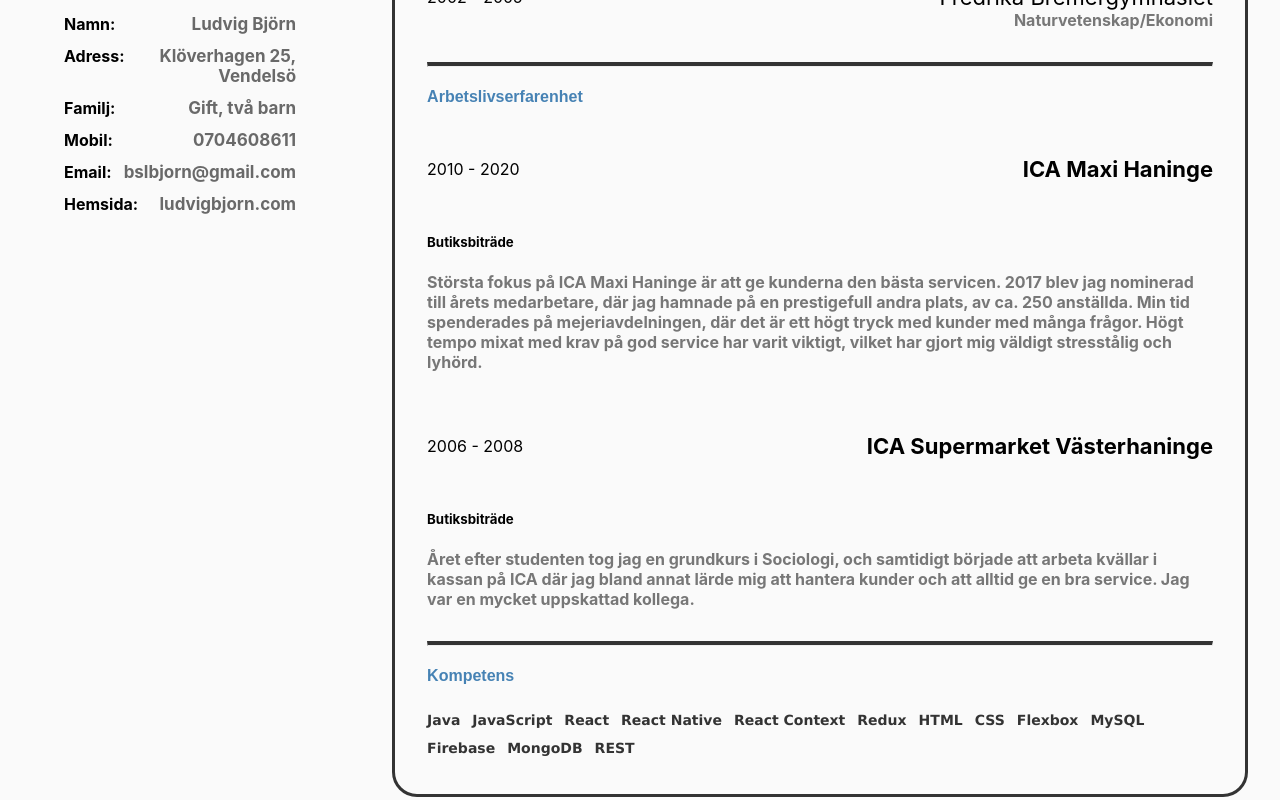
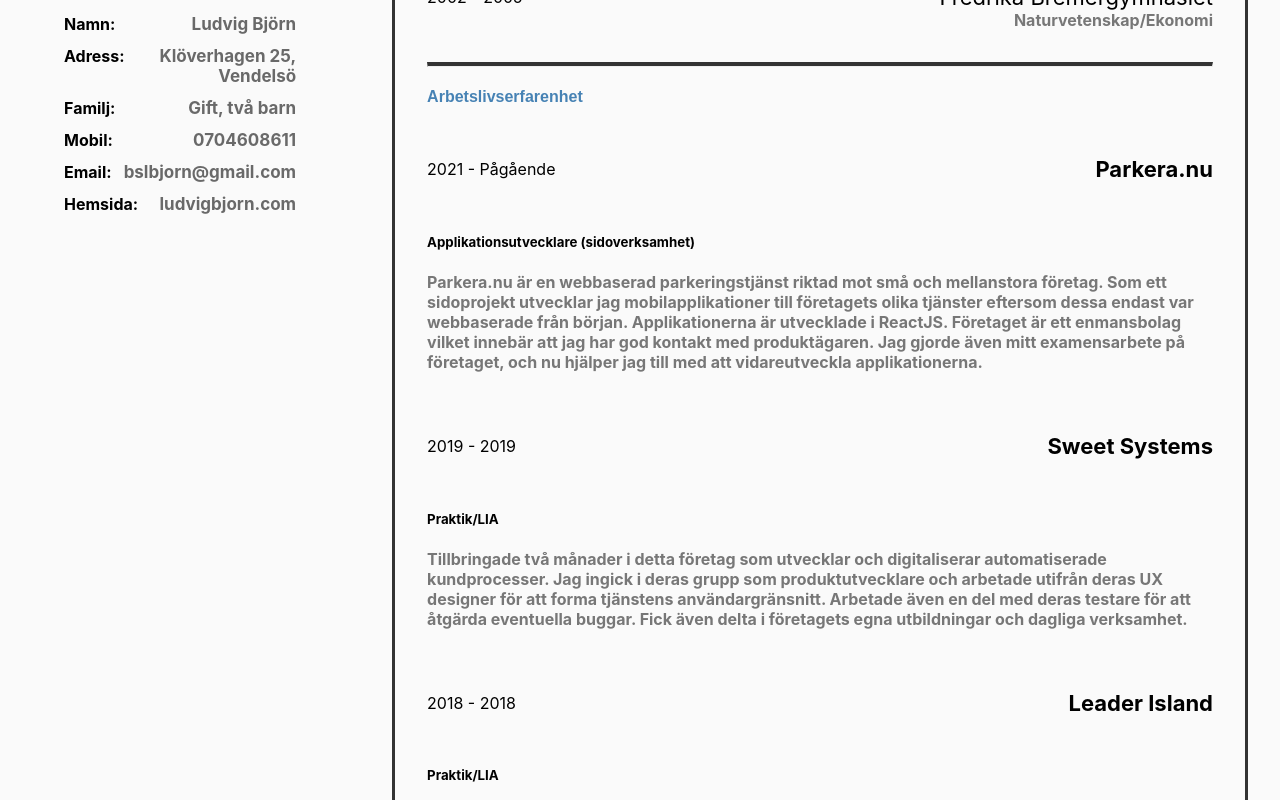
Before and after one commit to Ludde86/my-portfolio-site, a React (Create React App) app: page /resume in a window 1280 px wide. Shown: the part 300-1100 px from the top of the page. Built offline with nearby package versions, Linux system fonts and the light colour scheme.

Commit message:
add new experience

```diff
--- a/src/components/navbar/index.js
+++ b/src/components/navbar/index.js
@@ -18,9 +18,11 @@
 						<Link className="link" to="/projects">
 							<text className="link-text">Projekt</text>
 						</Link>
-						<Link className="link" to="/dictionary">
+						{/*
+							<Link className="link" to="/dictionary">
 							<text className="link-text">Ordlista</text>
-						</Link>
+							</Link>
+						*/}
 					</div>
 					<div className="navbar-border" />
 				</div>
--- a/src/components/navbar/navbar.css
+++ b/src/components/navbar/navbar.css
@@ -41,7 +41,7 @@
 }
 
 .navbar-border {
-	width: 355px;
+	width: 260px;
 	border-bottom: 3px solid #333;
 	display: flex;
 	align-self: flex-end;
--- a/src/components/resume.css
+++ b/src/components/resume.css
@@ -65,7 +65,7 @@
 .skills-resume-container {
 	/* border: 1px solid black; */
 	display: flex;
-	justify-content: start;
+	justify-content: flex-start;
 	flex-wrap: wrap;
 	width: 100%;
 	margin-bottom: 32px;
--- a/src/components/resume.js
+++ b/src/components/resume.js
@@ -1,7 +1,6 @@
 import React from 'react';
 import Education from './education';
 import Experience from './experience';
-import Skills from './skills';
 import myAvatar from '../img/avatar-small-resume.png';
 import './resume.css';
 
@@ -78,12 +77,39 @@
 
 				<h4 className="experience-title">Arbetslivserfarenhet</h4>
 				<Experience
+					startYear={2021}
+					endYear={'Pågående'}
+					jobName={'Parkera.nu'}
+					jobPosition={'Applikationsutvecklare (sidoverksamhet)'}
+					jobDescription={
+						'Parkera.nu är en webbaserad parkeringstjänst riktad mot små och mellanstora företag. Som ett sidoprojekt utvecklar jag mobilapplikationer till företagets olika tjänster eftersom dessa endast var webbaserade från början. Applikationerna är utvecklade i ReactJS. Företaget är ett enmansbolag vilket innebär att jag har god kontakt med produktägaren. Jag gjorde även mitt examensarbete på företaget, och nu hjälper jag till med att vidareutveckla applikationerna.'
+					}
+				/>
+				<Experience
+					startYear={2019}
+					endYear={2019}
+					jobName={'Sweet Systems'}
+					jobPosition={'Praktik/LIA'}
+					jobDescription={
+						'Tillbringade två månader i detta företag som utvecklar och digitaliserar automatiserade kundprocesser. Jag ingick i deras grupp som produktutvecklare och arbetade utifrån deras UX designer för att forma tjänstens användargränsnitt. Arbetade även en del med deras testare för att åtgärda eventuella buggar. Fick även delta i företagets egna utbildningar och dagliga verksamhet.'
+					}
+				/>
+				<Experience
+					startYear={2018}
+					endYear={2018}
+					jobName={'Leader Island'}
+					jobPosition={'Praktik/LIA'}
+					jobDescription={
+						'Leader Island är ett socialt nätverk som driver och utvecklar en app, skrivet i JavaScript och dess bibliotek ReactJs, där syftet är att engagera medarbetare i att ta del av information och aktivt bidra till ett positivt företagsklimat. Jag var här under en tvåmånadersperiod och fick ta del av hur företaget arbetade både internt och mot kund. Mitt primära arbete var att uppdatera gammal kod till nya modernare komponenter och att utveckla användargränsnittet i framförallt felmeddelanden och dylikt. Min tid här var otroligt lärorikt då det var första gången jag fick arbeta med ReactJS i ett riktigt projekt.'
+					}
+				/>
+				<Experience
 					startYear={2010}
 					endYear={2020}
 					jobName={'ICA Maxi Haninge'}
 					jobPosition={'Butiksbiträde'}
 					jobDescription={
-						'Största fokus på ICA Maxi Haninge är att ge kunderna den bästa	servicen. 2017 blev jag	nominerad till årets medarbetare, där jag hamnade på en	prestigefull andra plats, av ca. 250 anställda.	Min	tid	spenderades	på mejeriavdelningen, där det är ett högt tryck	med kunder med många	frågor.	Högt tempo mixat med krav på god service har varit viktigt, vilket har gjort mig väldigt stresstålig och lyhörd.'
+						'Största fokus på ICA Maxi Haninge är att ge kunderna den bästa	servicen. 2017 blev jag	nominerad till årets medarbetare, där jag hamnade på en	prestigefull andra plats, av ca. 250 anställda.	Min	tid	spenderades	på mejeriavdelningen, där det är ett högt tryck	med kunder med många frågor. Högt tempo mixat med krav på god service har varit viktigt, vilket har gjort mig väldigt stresstålig och lyhörd.'
 					}
 				/>
 				<Experience
```
